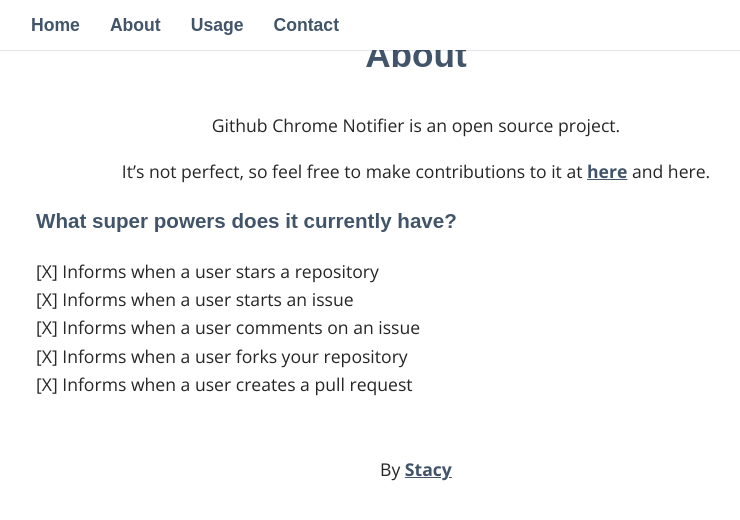
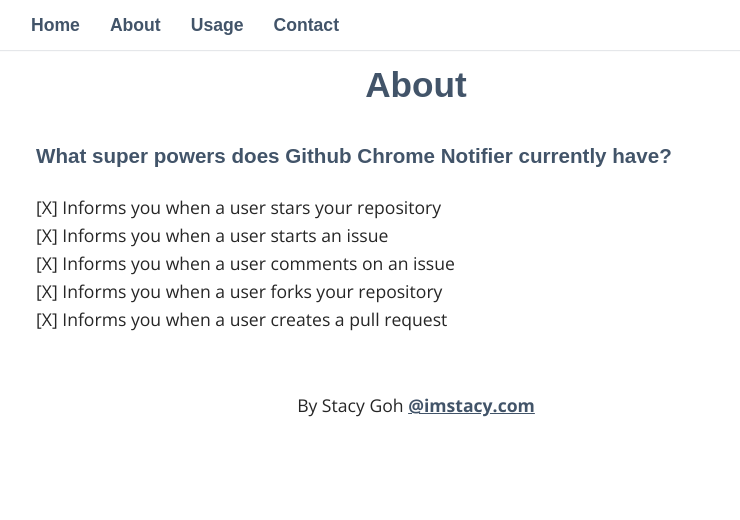
Before and after one commit to stacygohyunsi/stacygohyunsi.github.io, a Jekyll site: the page built from _pages/about.md, in a window 1280 px wide. Shown: the top 520 px of the page, without its empty margins (224-964 px from the left). Built offline with Jekyll 4.4.1, drawn with Linux system fonts in a browser that asks for light colours; some web fonts are replaced.

Commit message:
Formatted images and tidied up

```diff
--- a/_includes/footer.html
+++ b/_includes/footer.html
@@ -1,3 +1,3 @@
 <footer>
-	<p>By <a href="http://imstacy.com">Stacy</p>
+	<p>By Stacy Goh <a href="http://imstacy.com">@imstacy.com</p>
 </footer>
--- a/_pages/about.md
+++ b/_pages/about.md
@@ -4,20 +4,16 @@ title: About
 permalink: /about/
 ---
 
-Github Chrome Notifier is an open source project.
+<div class="numberedLists">
+	<h3>What super powers does <b>Github Chrome Notifier</b> currently have?</h3>
 
-It's not perfect, so feel free to make contributions to it at <a href="https://github.com/stacygohyunsi/github-notifier">here</a> and here.
+	[X] Informs you when a user stars your repository <br/>
 
-<div class="numberedLists">
-	<h3>What super powers does it currently have?</h3>
+	[X] Informs you when a user starts an issue <br/>
 
-	[X] Informs when a user stars a repository <br/>
+	[X] Informs you when a user comments on an issue <br/>
 
-	[X] Informs when a user starts an issue <br/>
+	[X] Informs you when a user forks your repository <br/>
 
-	[X] Informs when a user comments on an issue <br/>
-
-	[X] Informs when a user forks your repository <br/>
-
-	[X] Informs when a user creates a pull request <br/>
+	[X] Informs you when a user creates a pull request <br/>
 </div>
--- a/_sass/_layout.scss
+++ b/_sass/_layout.scss
@@ -48,10 +48,12 @@ header {
 }
 main {
 	padding: 0 20px;
+	padding-top: 30px;
 	max-width: $content-width;
 	margin: 0 auto;
 	text-align: center;
 }
+
 time {
 	color: #898989;
 }
@@ -70,6 +72,14 @@ time {
 	border-radius: 50%;
 	width:100px;
 	height:100px;
+	background-image: url('../assets/stacy.jpg');
+	background-position-x: 70%;
+	background-size:cover;
+	margin: 0 auto;
+}
+
+#mainImage {
+	width:80%;
 }
 
 aside {
```
Also changed, not shown: _pages/contact.md (+3 -3 lines), _pages/success.md (added, +11 -0 lines), _pages/usage.md (+2 -2 lines), index.md (+2 -2 lines).
